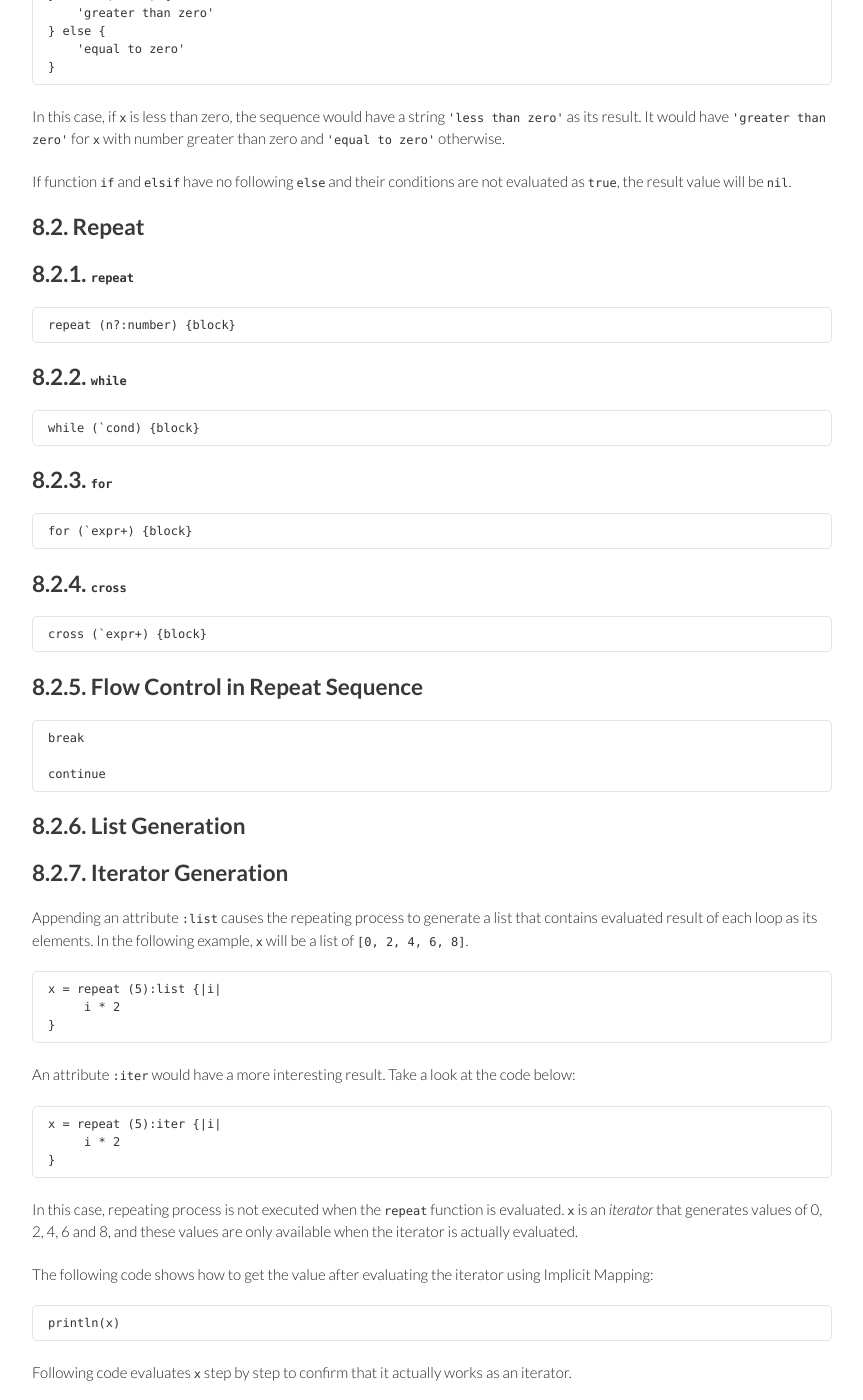
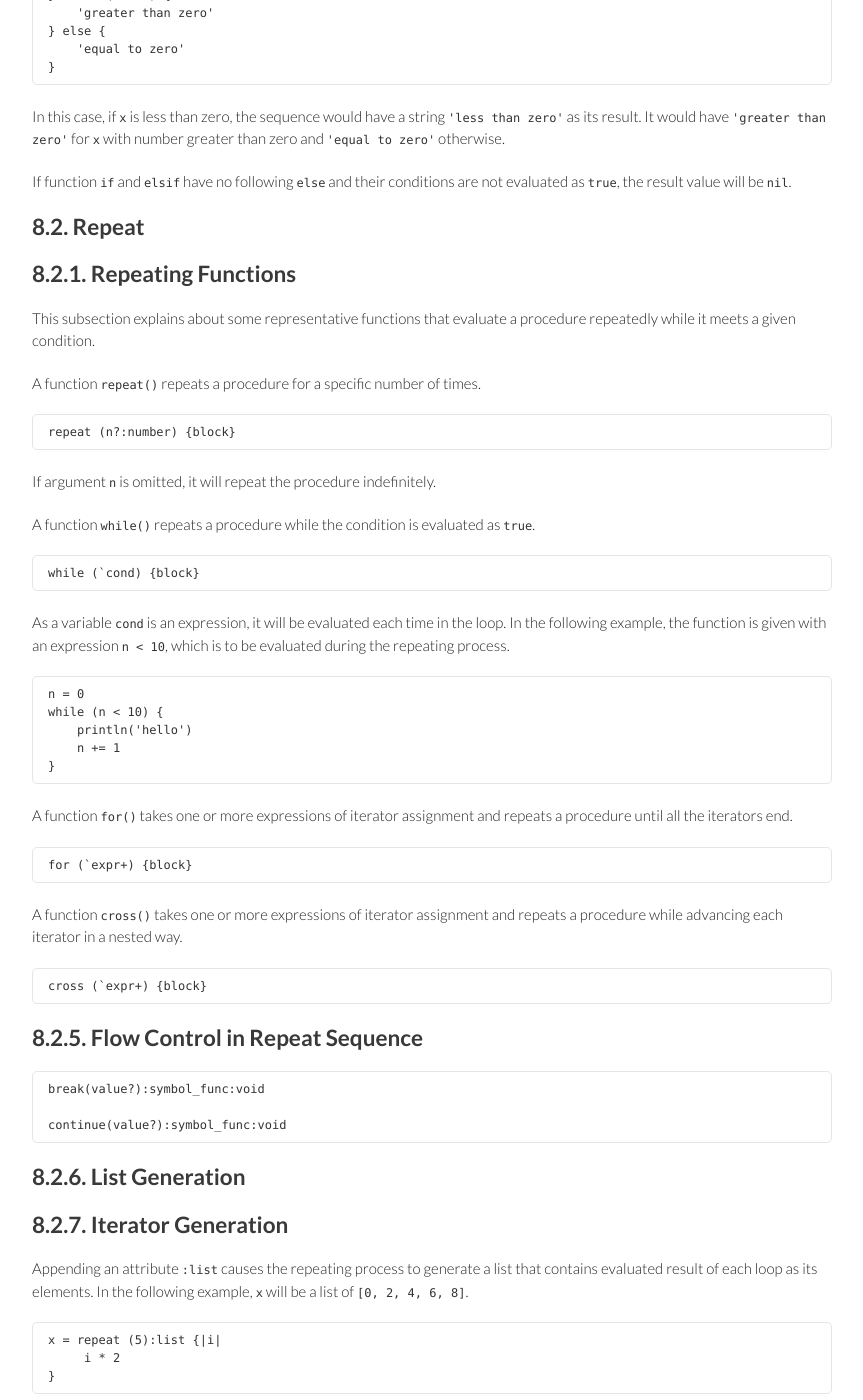
Before and after one commit to rudidude86/gura-lang.github.io, a Jekyll site: the page built from documents/Flow-Control.md, in a window 1280 px wide and 1400 px high, scrolled down 1228 px. Shown: the whole window, without its empty margins (208-1071 px from the left). Built offline with Jekyll 4.4.1, drawn with Linux system fonts in a browser that asks for light colours; Markdown is read by kramdown in place of the engine named in the settings.

Commit message:
updated document

```diff
--- a/documents/Flow-Control.md
+++ b/documents/Flow-Control.md
@@ -78,29 +78,46 @@ the result value will be `nil`.
 
 ## {{ page.chapter }}.2. Repeat
 
-## {{ page.chapter }}.2.1. `repeat`
+## {{ page.chapter }}.2.1. Repeating Functions
 
+This subsection explains about some representative functions
+that evaluate a procedure repeatedly while it meets a given condition.
 
+A function `repeat()` repeats a procedure for a specific number of times.
 
     repeat (n?:number) {block}
 
-## {{ page.chapter }}.2.2. `while`
+If argument `n` is omitted, it will repeat the procedure indefinitely.
+
+A function `while()` repeats a procedure while the condition is evaluated as `true`.
 
     while (`cond) {block}
 
-## {{ page.chapter }}.2.3. `for`
+As a variable `cond` is an expression, it will be evaluated each time in the loop.
+In the following example, the function is given with an expression `n < 10`,
+which is to be evaluated during the repeating process.
+
+    n = 0
+    while (n < 10) {
+        println('hello')
+        n += 1
+    }
+
+A function `for()` takes one or more expressions of iterator assignment
+and repeats a procedure until all the iterators end.
 
     for (`expr+) {block}
 
-## {{ page.chapter }}.2.4. `cross`
+A function `cross()` takes one or more expressions of iterator assignment
+and repeats a procedure while advancing each iterator in a nested way.
 
     cross (`expr+) {block}
 
 ## {{ page.chapter }}.2.5. Flow Control in Repeat Sequence
 
-    break
+    break(value?):symbol_func:void
 
-    continue
+    continue(value?):symbol_func:void
 
 
 ## {{ page.chapter }}.2.6. List Generation
```
